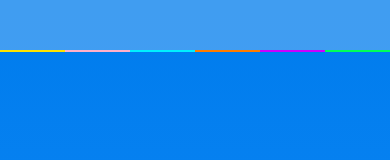
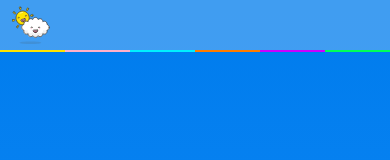
Before and after one commit to Drogenix/Sweather, an Angular app: page / in a window 390 px wide. Shown: the top 160 px of the page. Built offline with nearby package versions, Linux system fonts and the light colour scheme.

Commit message:
Добавлен вариант иконки для малых девайсов

```diff
--- a/src/app/pages/root/root.component.css
+++ b/src/app/pages/root/root.component.css
@@ -68,13 +68,21 @@ nav
   text-shadow: 2px 2px 6px white;
 }
 
+.logo-small{
+  display: none;
+}
+
 @media screen and (max-width: 576px){
-  nav a{
+  .logo{
     display: none;
   }
 
+  .logo-small{
+    display: flex;
+  }
+
   nav{
-    justify-content: center;
+    justify-content: space-between;
   }
 
   :host .router::ng-deep form {
--- a/src/app/pages/root/root.component.html
+++ b/src/app/pages/root/root.component.html
@@ -1,8 +1,7 @@
 <header>
   <nav class="container">
-    <a>
-      <img height="42px" alt="none" src="https://svgshare.com/i/jDX.svg">
-    </a>
+    <img class="logo" height="44px" alt="none" src="https://svgshare.com/i/jDX.svg">
+    <img class="logo-small" height="38px"  src="assets/logo_small.svg" alt="none">
     <app-search *ngIf="isNotHomePage"></app-search>
   </nav>
 </header>
```
Also changed, not shown: src/assets/logo_small.svg (added).
